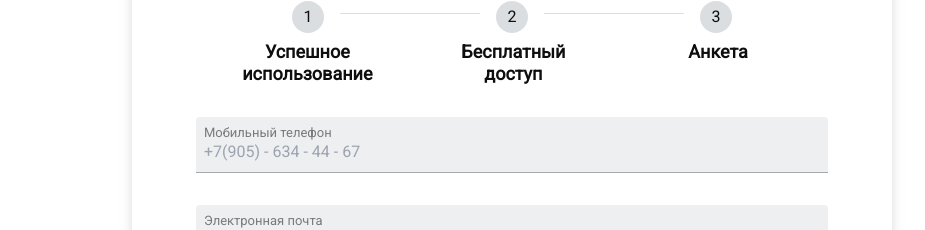
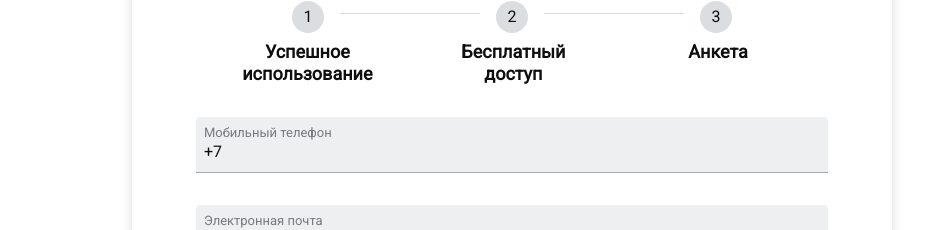
Before and after one commit to in2sql/in2sql-official-site, a Next.js app: page / in a window 1280 px wide. Shown: the part 1355-1585 px from the top of the page, without its empty margins (128-1053 px from the left). Built offline with nearby package versions, Linux system fonts and the light colour scheme.

Commit message:
feat: add tel mask

```diff
--- /dev/null
+++ b/app/components/hook-form-fields.tsx
@@ -0,0 +1,29 @@
+import { FC } from 'react'
+import { Control, Controller } from 'react-hook-form'
+import PhoneInput from 'react-phone-input-2'
+
+type DecoratePhoneInputProps = {
+  control: Control
+  name: string
+}
+
+export const DecoratedPhoneInput: FC<DecoratePhoneInputProps> = (props) => (
+  <Controller
+    control={props.control}
+    name={props.name}
+    render={({ field: { ref, ...field } }) => (
+      <PhoneInput
+        {...field}
+        inputProps={{
+          ref,
+          // required: true,
+          // autoFocus: false,
+        }}
+        country={'ru'}
+        onlyCountries={['ru']}
+        countryCodeEditable={true}
+        specialLabel=""
+      />
+    )}
+  />
+)
--- a/app/components/main-form/main-form.module.scss
+++ b/app/components/main-form/main-form.module.scss
@@ -101,6 +101,7 @@
   }
 
   input {
+    width: 100%;
     border: none;
     background: transparent;
   }
--- a/app/components/main-form/main-form.tsx
+++ b/app/components/main-form/main-form.tsx
@@ -10,7 +10,8 @@ import Link from 'next/link'
 
 import { yupResolver } from '@hookform/resolvers/yup'
 import * as yup from 'yup'
-import { errorsMessages } from '@/app/constants'
+import { errorsMessages, phoneRegExp } from '@/app/constants'
+import { DecoratedPhoneInput } from '../hook-form-fields'
 
 type SubmitData = {
   mobile: string
@@ -19,7 +20,7 @@ type SubmitData = {
 
 const schema = yup
   .object({
-    mobile: yup.string().required(),
+    mobile: yup.string().matches(phoneRegExp).required(),
     email: yup.string().required(),
   })
   .required()
@@ -30,6 +31,7 @@ const MainForm = () => {
     register,
     reset,
     formState: { errors },
+    control,
   } = useForm({
     resolver: yupResolver(schema),
   })
@@ -96,10 +98,10 @@ const MainForm = () => {
 
           <div className={s.input}>
             <label htmlFor="mobile">Мобильный телефон</label>
-            <input
-              placeholder="+7(905) - 634 - 44 - 67"
-              type="tel"
-              {...register('mobile')}
+            <DecoratedPhoneInput
+              // @ts-ignore-next-line
+              control={control}
+              name="mobile"
             />
             {renderErrorMessage('mobile')}
           </div>
--- a/app/constants.ts
+++ b/app/constants.ts
@@ -6,3 +6,6 @@ export const errorsMessages = {
   name: 'Необходимо указать ваше имя',
   appeal: 'Необходимо указать текст обращения',
 }
+
+export const phoneRegExp =
+  /^((\\+[1-9]{1,4}[ \\-]*)|(\\([0-9]{2,3}\\)[ \\-]*)|([0-9]{2,4})[ \\-]*)*?[0-9]{3,4}?[ \\-]*[0-9]{3,4}?$/
--- a/app/try-free/page.tsx
+++ b/app/try-free/page.tsx
@@ -8,7 +8,8 @@ import { useState } from 'react'
 
 import { yupResolver } from '@hookform/resolvers/yup'
 import * as yup from 'yup'
-import { errorsMessages } from '@/app/constants'
+import { errorsMessages, phoneRegExp } from '@/app/constants'
+import { DecoratedPhoneInput } from '../components/hook-form-fields'
 
 type SubmitData = {
   name: string
@@ -20,7 +21,7 @@ type SubmitData = {
 
 const initialState: SubmitData = {
   name: '',
-  mobile: '+7(',
+  mobile: '',
   email: '',
   company: '',
   job: '',
@@ -28,7 +29,7 @@ const initialState: SubmitData = {
 
 const schema = yup
   .object({
-    mobile: yup.string().required(),
+    mobile: yup.string().matches(phoneRegExp).required(),
     email: yup.string().required(),
     name: yup.string().required(),
     company: yup.string().required(),
@@ -42,6 +43,7 @@ const TryFree = () => {
     register,
     reset,
     formState: { errors },
+    control,
   } = useForm({
     resolver: yupResolver(schema),
   })
@@ -49,6 +51,7 @@ const TryFree = () => {
   const [submitData, setSubmitData] = useState<SubmitData>(initialState)
 
   const onSubmit = (data: SubmitData) => {
+    console.log({ data })
     setSubmitData(data)
     reset()
   }
@@ -79,7 +82,12 @@ const TryFree = () => {
           </div>
           <div className={s.inputComponent}>
             <label>Мобильный телефон</label>
-            <input type="tel" {...register('mobile')} />
+
+            <DecoratedPhoneInput
+              // @ts-ignore-next-line
+              control={control}
+              name="mobile"
+            />
             {renderErrorMessage('mobile')}
           </div>
           <div className={s.inputComponent}>
--- a/package.json
+++ b/package.json
@@ -22,6 +22,7 @@
     "react": "18.2.0",
     "react-dom": "18.2.0",
     "react-hook-form": "^7.45.1",
+    "react-phone-input-2": "^2.15.1",
     "sass": "^1.63.6",
     "tailwindcss": "3.3.2",
     "typescript": "5.1.6",
```
Also changed, not shown: 1 other file (tests, documents, lock files or other folders).
